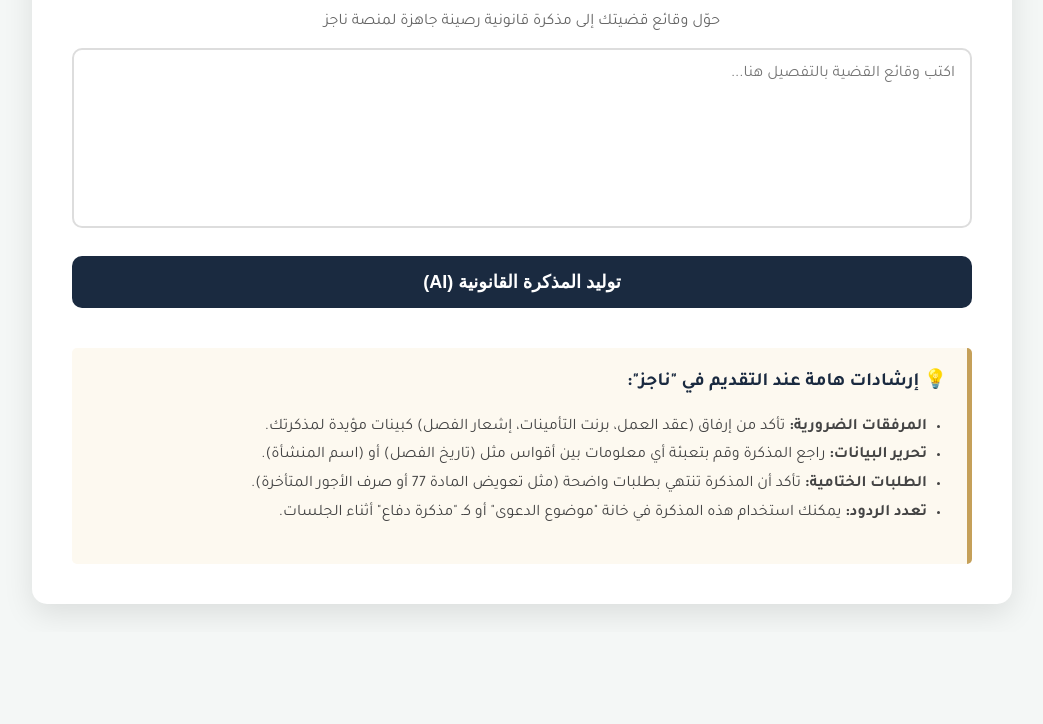
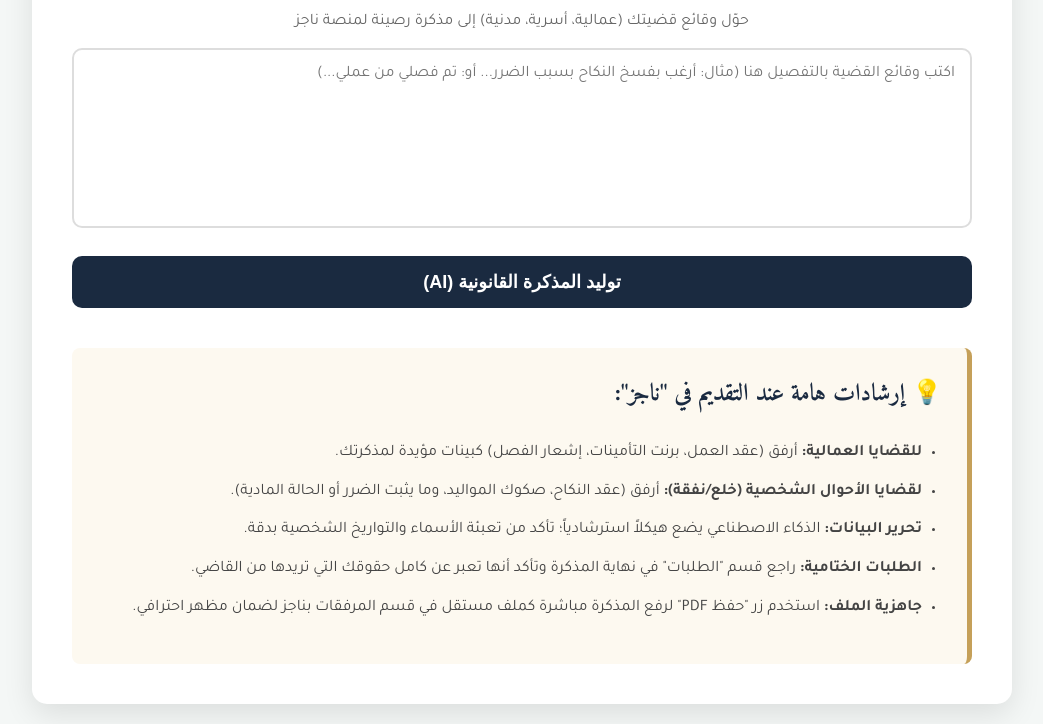
Before and after one commit to anaspppp6-source/saudi-legal-assistant, a website: page index.html in a window 1280 px wide. Shown: the part 168-892 px from the top of the page, without its empty margins (118-1161 px from the left). Before the commit the page ends 800 px from the top, so only its background shows below. Drawn offline with Linux system fonts and the light colour scheme.

Commit message:
Update index.html

```diff
--- a/index.html
+++ b/index.html
@@ -10,27 +10,27 @@
         body { font-family: 'Tajawal', sans-serif; background-color: var(--bg); margin: 0; padding: 20px; }
         .container { max-width: 900px; margin: auto; background: white; padding: 40px; border-radius: 15px; box-shadow: 0 10px 30px rgba(0,0,0,0.1); border-top: 8px solid var(--primary); }
         h1 { color: var(--primary); text-align: center; font-family: 'Amiri', serif; font-size: 2.5em; margin-bottom: 10px; }
-        textarea { width: 100%; height: 180px; padding: 15px; border: 2px solid #ddd; border-radius: 10px; font-size: 16px; font-family: 'Tajawal'; box-sizing: border-box; resize: none; }
+        textarea { width: 100%; height: 180px; padding: 15px; border: 2px solid #ddd; border-radius: 10px; font-size: 16px; font-family: 'Tajawal'; box-sizing: border-box; resize: none; outline-color: var(--gold); }
         .button-group { display: flex; gap: 10px; margin-top: 20px; }
         button { flex: 2; background: var(--primary); color: white; padding: 15px; border: none; border-radius: 10px; font-size: 18px; cursor: pointer; transition: 0.3s; font-weight: bold; }
         .btn-download { flex: 1; background: var(--gold); display: none; }
         button:hover { opacity: 0.9; transform: translateY(-2px); }
         #result { margin-top: 30px; padding: 30px; background: #fff; border: 1px solid #e0e0e0; border-radius: 10px; white-space: pre-wrap; font-family: 'Amiri', serif; font-size: 1.3em; line-height: 2; color: #222; display: none; }
+        .loading { text-align: center; display: none; color: var(--gold); font-weight: bold; margin-top: 15px; }
 
-        /* قسم النصائح الجديد */
-        .tips-section { margin-top: 40px; padding: 20px; background: #fdf9f0; border-right: 5px solid var(--gold); border-radius: 5px; }
-        .tips-section h3 { color: var(--primary); margin-top: 0; }
+        /* قسم النصائح المطور */
+        .tips-section { margin-top: 40px; padding: 25px; background: #fdf9f0; border-right: 5px solid var(--gold); border-radius: 8px; }
+        .tips-section h3 { color: var(--primary); margin-top: 0; font-family: 'Amiri', serif; font-size: 1.5em; }
         .tips-section ul { padding-right: 20px; line-height: 1.8; color: #444; }
-
-        .loading { text-align: center; display: none; color: var(--gold); font-weight: bold; margin-top: 15px; }
+        .tips-section li { margin-bottom: 10px; }
     </style>
 </head>
 <body>
     <div class="container">
         <h1>⚖️ المساعد القانوني السعودي ⚖️</h1>
-        <p style="text-align: center; color: #666;">حوّل وقائع قضيتك إلى مذكرة قانونية رصينة جاهزة لمنصة ناجز</p>
+        <p style="text-align: center; color: #666;">حوّل وقائع قضيتك (عمالية، أسرية، مدنية) إلى مذكرة رصينة لمنصة ناجز</p>
 
-        <textarea id="prompt" placeholder="اكتب وقائع القضية بالتفصيل هنا..." ></textarea>
+        <textarea id="prompt" placeholder="اكتب وقائع القضية بالتفصيل هنا (مثال: أرغب بفسخ النكاح بسبب الضرر... أو: تم فصلي من عملي...)" ></textarea>
 
         <div class="button-group">
             <button onclick="generate()">توليد المذكرة القانونية (AI)</button>
@@ -43,10 +43,11 @@
         <div class="tips-section">
             <h3>💡 إرشادات هامة عند التقديم في "ناجز":</h3>
             <ul>
-                <li><strong>المرفقات الضرورية:</strong> تأكد من إرفاق (عقد العمل، برنت التأمينات، إشعار الفصل) كبينات مؤيدة لمذكرتك.</li>
-                <li><strong>تحرير البيانات:</strong> راجع المذكرة وقم بتعبئة أي معلومات بين أقواس مثل (تاريخ الفصل) أو (اسم المنشأة).</li>
-                <li><strong>الطلبات الختامية:</strong> تأكد أن المذكرة تنتهي بطلبات واضحة (مثل تعويض المادة 77 أو صرف الأجور المتأخرة).</li>
-                <li><strong>تعدد الردود:</strong> يمكنك استخدام هذه المذكرة في خانة "موضوع الدعوى" أو كـ "مذكرة دفاع" أثناء الجلسات.</li>
+                <li><strong>للقضايا العمالية:</strong> أرفق (عقد العمل، برنت التأمينات، إشعار الفصل) كبينات مؤيدة لمذكرتك.</li>
+                <li><strong>لقضايا الأحوال الشخصية (خلع/نفقة):</strong> أرفق (عقد النكاح، صكوك المواليد، وما يثبت الضرر أو الحالة المادية).</li>
+                <li><strong>تحرير البيانات:</strong> الذكاء الاصطناعي يضع هيكلاً استرشادياً؛ تأكد من تعبئة الأسماء والتواريخ الشخصية بدقة.</li>
+                <li><strong>الطلبات الختامية:</strong> راجع قسم "الطلبات" في نهاية المذكرة وتأكد أنها تعبر عن كامل حقوقك التي تريدها من القاضي.</li>
+                <li><strong>جاهزية الملف:</strong> استخدم زر "حفظ PDF" لرفع المذكرة مباشرة كملف مستقل في قسم المرفقات بناجز لضمان مظهر احترافي.</li>
             </ul>
         </div>
     </div>
```
